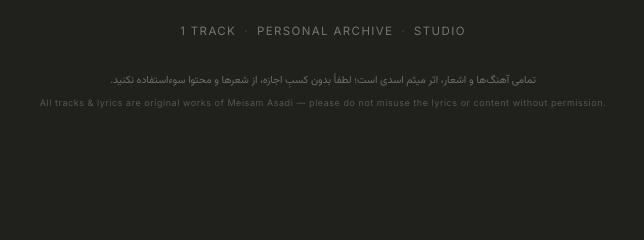
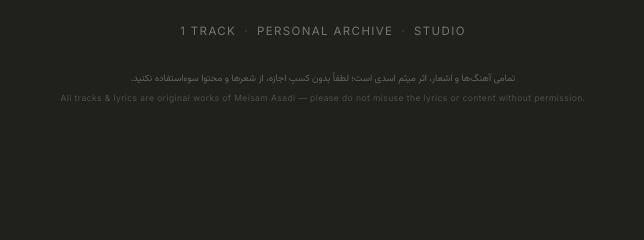
Before and after one commit to meisamasadiiran/QanVeDuz, a plain HTML site: page index.html in a window 1280 px wide. Shown: the part 383-623 px from the top of the page, 317-961 px from the left. Drawn offline with Linux system fonts and the light colour scheme; a web font is replaced by a local one.

Commit message:
fix card text overflow onto play button; quieter credit

```diff
--- a/style.css
+++ b/style.css
@@ -154,17 +154,17 @@ html[lang="fa"] .fp-artist{font-family:inherit}
 }
 .credit__fa{
   margin:0;
-  color:#6E6C67;
+  color:#63615C;
   font-family:"Shabnam","Vazirmatn",system-ui,Tahoma,sans-serif;
-  font-size:10.5px;
+  font-size:9.5px;
   font-weight:400;
-  line-height:2;
+  line-height:1.9;
 }
 .credit__en{
-  margin:5px 0 0;
-  color:#57554F;
-  font-size:9px;
-  letter-spacing:.06em;
+  margin:4px 0 0;
+  color:#504E49;
+  font-size:8.5px;
+  letter-spacing:.05em;
 }
 
 /* ---------- icon buttons ---------- */
@@ -721,3 +721,9 @@ html[lang="fa"] .fp-artist{font-family:inherit}
 @media (min-width:1200px){
   .track-list{grid-template-columns:repeat(3,minmax(0,1fr))}
 }
+ .mini-player__progress{height:3px}
+}
+
+@media (min-width:1200px){
+  .track-list{grid-template-columns:repeat(3,minmax(0,1fr))}
+}
```
